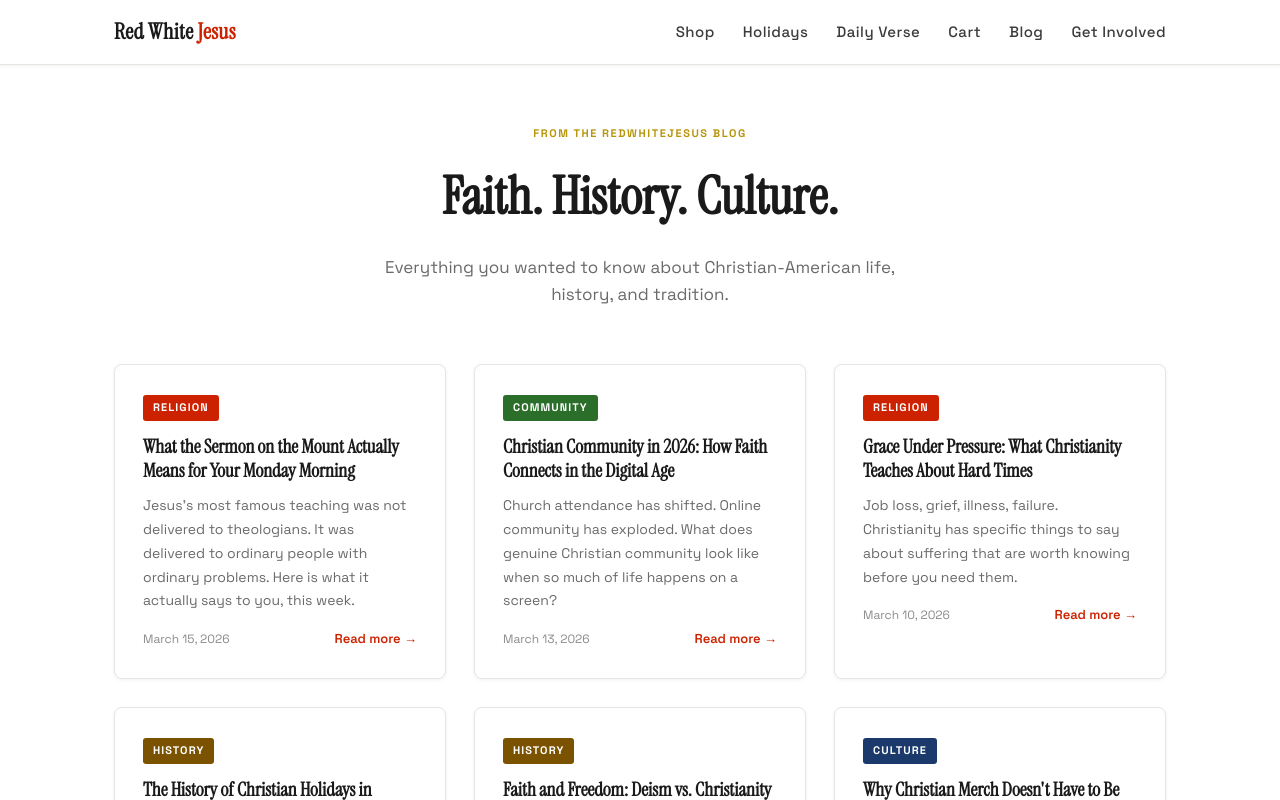
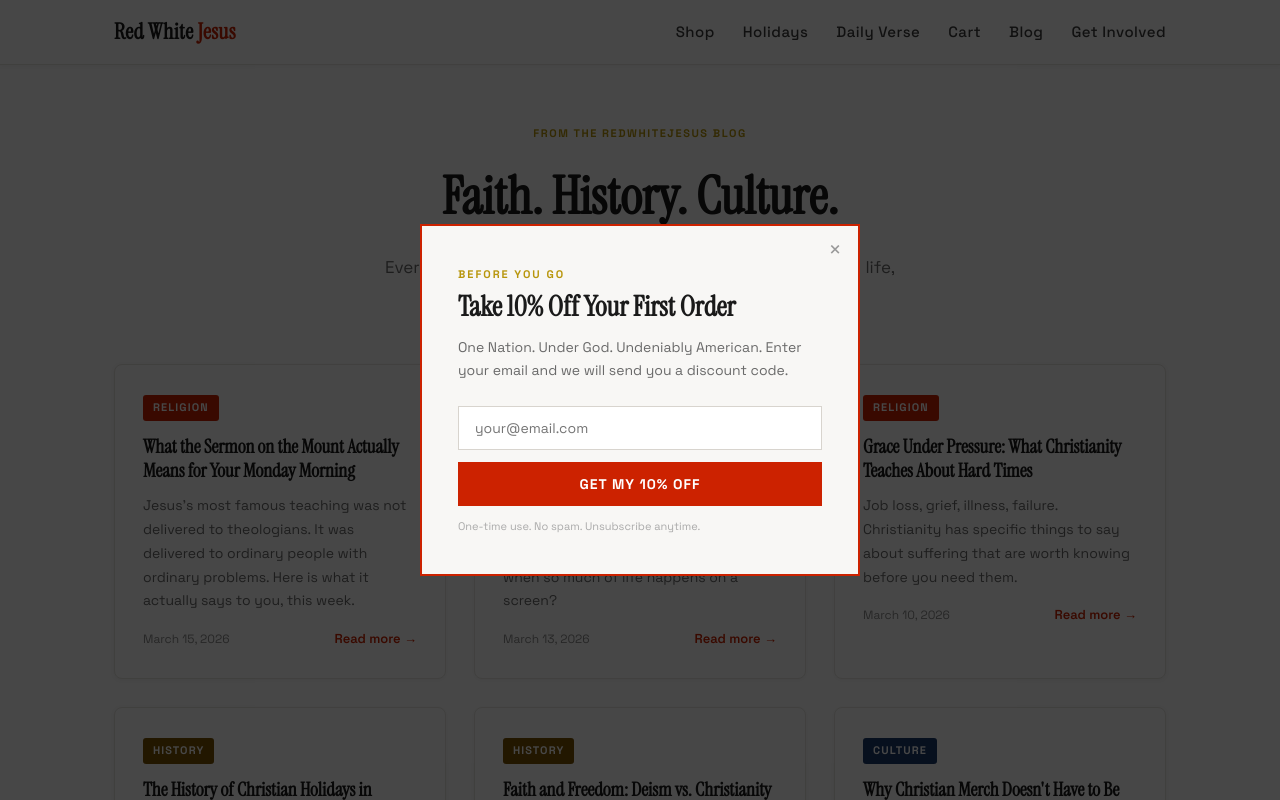
Before and after one commit to abigailleahgoldberg/redwhitejesus, a Next.js app: page /blog in a window 1280 px wide. Shown: the top 800 px of the page. Built offline with nearby package versions, Linux system fonts and the light colour scheme.

Commit message:
feat: add ExitIntent popup with BLESSED10 coupon

```diff
--- a/app/layout.tsx
+++ b/app/layout.tsx
@@ -3,6 +3,7 @@
 import { Instrument_Serif, Space_Grotesk } from "next/font/google";
 import { CartProvider } from "../lib/cart-context";
 import Header from "../components/Header";
+import ExitIntent from "../components/ExitIntent";
 
 const instrumentSerif = Instrument_Serif({
   weight: "400",
@@ -65,6 +66,7 @@
           <Header />
 
           <main>{children}</main>
+          <ExitIntent />
 
           <footer
             style={{
--- /dev/null
+++ b/components/ExitIntent.tsx
@@ -0,0 +1,191 @@
+"use client";
+
+import { useState, useEffect, useRef } from "react";
+
+const COUPON = "BLESSED10";
+
+export default function ExitIntent() {
+  const [visible, setVisible] = useState(false);
+  const [email, setEmail] = useState("");
+  const [submitted, setSubmitted] = useState(false);
+  const triggered = useRef(false);
+
+  useEffect(() => {
+    if (localStorage.getItem("rwj-exit-intent-shown")) return;
+
+    const onMouseLeave = (e: MouseEvent) => {
+      if (triggered.current) return;
+      if (e.clientY <= 10) {
+        triggered.current = true;
+        setVisible(true);
+        localStorage.setItem("rwj-exit-intent-shown", "1");
+      }
+    };
+
+    let lastScrollY = window.scrollY;
+    let lastScrollTime = Date.now();
+    const onScroll = () => {
+      if (triggered.current) return;
+      const now = Date.now();
+      const delta = window.scrollY - lastScrollY;
+      const elapsed = now - lastScrollTime;
+      if (delta < -80 && elapsed < 300) {
+        triggered.current = true;
+        setVisible(true);
+        localStorage.setItem("rwj-exit-intent-shown", "1");
+      }
+      lastScrollY = window.scrollY;
+      lastScrollTime = now;
+    };
+
+    document.addEventListener("mouseleave", onMouseLeave);
+    window.addEventListener("scroll", onScroll, { passive: true });
+    return () => {
+      document.removeEventListener("mouseleave", onMouseLeave);
+      window.removeEventListener("scroll", onScroll);
+    };
+  }, []);
+
+  const handleSubmit = async (e: React.FormEvent) => {
+    e.preventDefault();
+    try {
+      await fetch("/api/subscribe", {
+        method: "POST",
+        headers: { "Content-Type": "application/json" },
+        body: JSON.stringify({ email, coupon: COUPON, site: "redwhitejesus" }),
+      });
+    } catch {}
+    setSubmitted(true);
+  };
+
+  if (!visible) return null;
+
+  return (
+    <div style={{
+      position: "fixed",
+      inset: 0,
+      background: "rgba(0,0,0,0.72)",
+      zIndex: 9999,
+      display: "flex",
+      alignItems: "center",
+      justifyContent: "center",
+      padding: 16,
+      fontFamily: "var(--font-body), 'Space Grotesk', sans-serif",
+    }}>
+      <div style={{
+        background: "#F8F7F5",
+        border: "2px solid #CC2200",
+        maxWidth: 440,
+        width: "100%",
+        padding: "40px 36px",
+        position: "relative",
+      }}>
+        <button
+          onClick={() => setVisible(false)}
+          aria-label="Close"
+          style={{
+            position: "absolute",
+            top: 12,
+            right: 16,
+            background: "none",
+            border: "none",
+            color: "#999",
+            fontSize: 22,
+            cursor: "pointer",
+            lineHeight: 1,
+          }}
+        >
+          &times;
+        </button>
+
+        {submitted ? (
+          <div style={{ textAlign: "center" }}>
+            <div style={{ fontSize: 13, color: "#6A6A6A", marginBottom: 8 }}>
+              Your discount code:
+            </div>
+            <div style={{
+              fontSize: 28,
+              fontFamily: "var(--font-heading), serif",
+              color: "#CC2200",
+              letterSpacing: 4,
+              marginBottom: 16,
+            }}>
+              {COUPON}
+            </div>
+            <p style={{ fontSize: 14, color: "#6A6A6A", lineHeight: 1.6 }}>
+              Use at checkout for 10% off. Blessed and well-dressed since Bethlehem.
+            </p>
+          </div>
+        ) : (
+          <>
+            <div style={{
+              fontSize: 11,
+              fontWeight: 700,
+              letterSpacing: "2px",
+              color: "#B8960C",
+              textTransform: "uppercase",
+              marginBottom: 8,
+            }}>
+              Before You Go
+            </div>
+            <h2 style={{
+              fontFamily: "var(--font-heading), serif",
+              fontSize: 28,
+              color: "#1A1A1A",
+              lineHeight: 1.15,
+              marginBottom: 12,
+            }}>
+              Take 10% Off Your First Order
+            </h2>
+            <p style={{
+              fontSize: 14,
+              color: "#6A6A6A",
+              lineHeight: 1.65,
+              marginBottom: 24,
+            }}>
+              One Nation. Under God. Undeniably American. Enter your email and we will send you a discount code.
+            </p>
+            <form onSubmit={handleSubmit} style={{ display: "flex", flexDirection: "column", gap: 12 }}>
+              <input
+                type="email"
+                placeholder="your@email.com"
+                value={email}
+                onChange={e => setEmail(e.target.value)}
+                required
+                style={{
+                  padding: "12px 16px",
+                  border: "1px solid #D8D4CE",
+                  fontSize: 14,
+                  outline: "none",
+                  fontFamily: "inherit",
+                  color: "#1A1A1A",
+                  background: "#fff",
+                }}
+              />
+              <button
+                type="submit"
+                style={{
+                  padding: "13px",
+                  background: "#CC2200",
+                  color: "#fff",
+                  border: "none",
+                  fontWeight: 700,
+                  fontSize: 14,
+                  letterSpacing: "1px",
+                  cursor: "pointer",
+                  fontFamily: "inherit",
+                  textTransform: "uppercase",
+                }}
+              >
+                Get My 10% Off
+              </button>
+            </form>
+            <p style={{ fontSize: 11, color: "#aaa", marginTop: 12, lineHeight: 1.5 }}>
+              One-time use. No spam. Unsubscribe anytime.
+            </p>
+          </>
+        )}
+      </div>
+    </div>
+  );
+}
```
